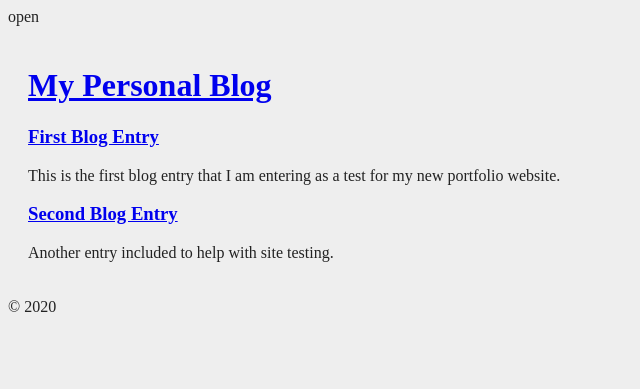
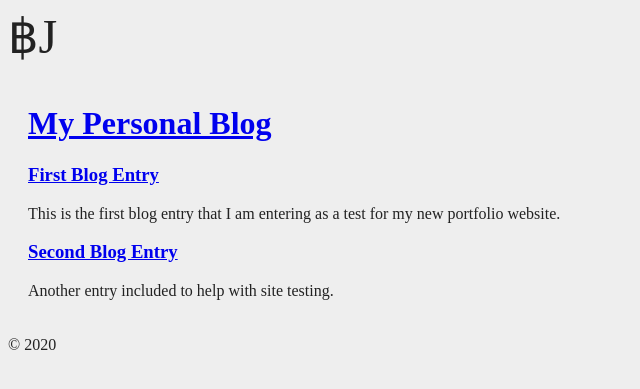
Before and after one commit to JamesJohnson11/portfolio-blog, a Django app: page / in a window 1280 px wide. Shown: the top 389 px of the page, without its empty margins (0-640 px from the left). Run offline with Django 3.2, Linux system fonts and the light colour scheme; data comes from the database, SQL or seed files in the repository.

Commit message:
Added symbol to open side navigation menu

```diff
--- a/blog/static/css/style.css
+++ b/blog/static/css/style.css
@@ -11,7 +11,7 @@ body {
     z-index: 1; /* Stay on top */
     top: 0; /* Stay at the top */
     left: 0;
-    background-color: #111; /* Black*/
+    background-color: rgb(0, 0, 0); /* Black*/
     overflow-x: hidden; /* Disable horizontal scroll */
     padding-top: 60px; /* Place content 60px from the top */
     transition: 0.5s; /* 0.5 second transition effect to slide in the sidenav */
@@ -61,3 +61,7 @@ body {
       margin-right: auto;
       /*width: 50%;*/
   }
+
+  span {
+      font-size: 3em;
+  }
--- a/blog/templates/base.html
+++ b/blog/templates/base.html
@@ -16,7 +16,7 @@
             <a href="#">Resume</a>
             <a href="#">Portfolio</a>
         </div>
-        <span onclick="openNav()">open</span>
+        <span onclick="openNav()">&#3647;&#74;</span>
         <div id="main">
             {% block content %}
             {% endblock %}
```
